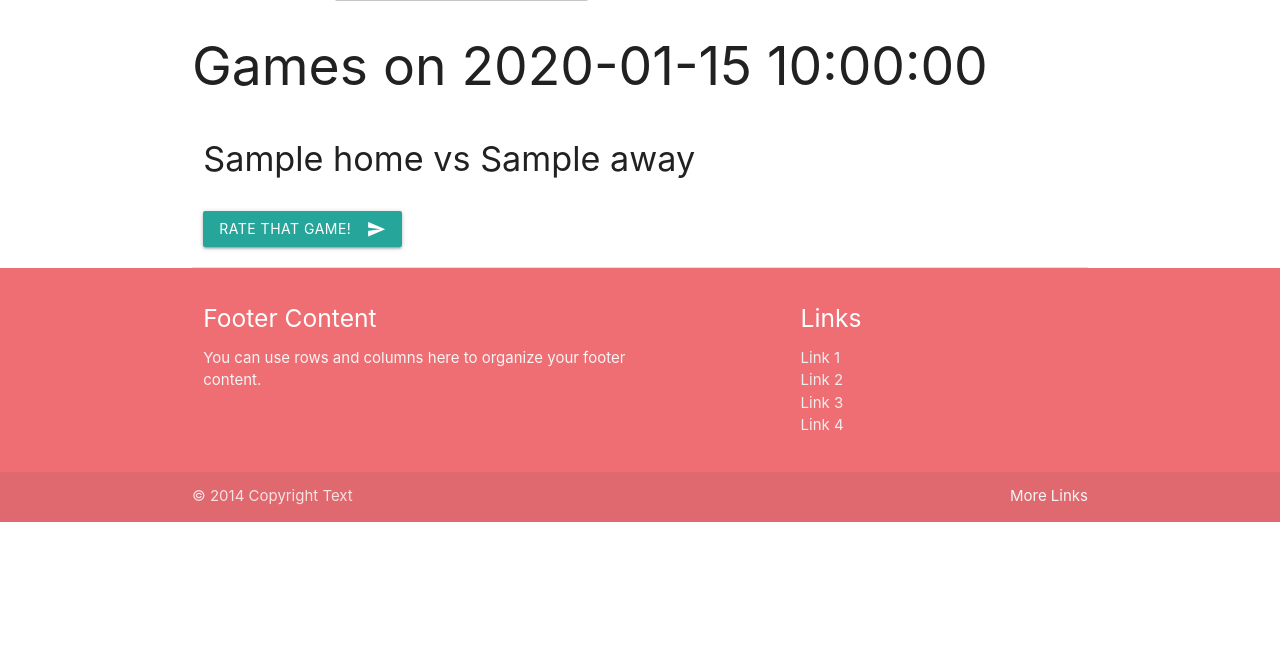
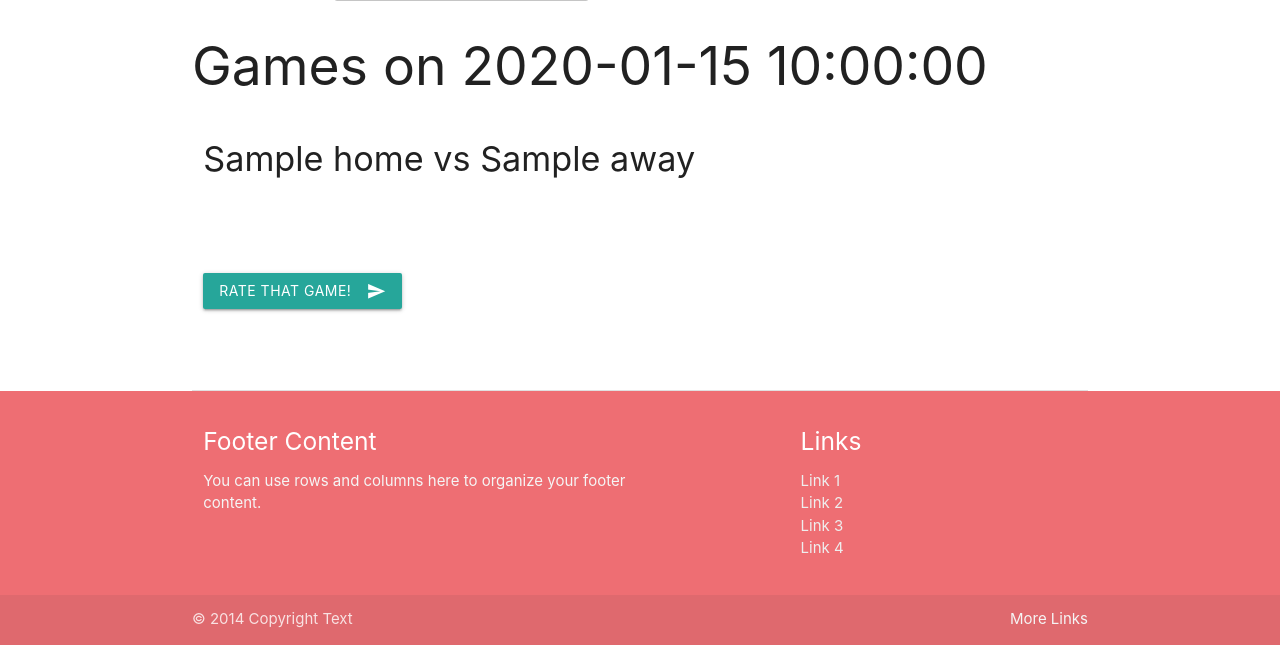
Before and after one commit to jamiebird119/rtg, a Flask app: template templates/date.html in a window 1280 px wide. Shown: the part 437-1082 px from the top of the page. Before the commit the page ends 959 px from the top, so only its background shows below. Run offline with Flask 2, Linux system fonts and the light colour scheme; the template is opened without the code that fills it: most values are stand-ins (such as "Sample title", 1, 10 or a date in 2020); some libraries are stand-ins or nearby versions.

Commit message:
Minor styling changes to buttons and ratings on date page

```diff
--- a/run.py
+++ b/run.py
@@ -76,7 +76,7 @@ def search_schedule(date):
                       "away": doc["away_team"],
                       "id": doc["id"]})
     datetimeobject = datetime.strptime(date, '%Y-%m-%d')
-    newformat = datetimeobject.strftime('%d/%m/%Y')
+    newformat = datetimeobject.strftime('%a %d %b %Y')
     return render_template("date.html", date=newformat, data=games)
 
 
--- a/static/css/style.css
+++ b/static/css/style.css
@@ -4,8 +4,8 @@
   display:contain;
 }
 
-.game{
-    height:150;
+.game button{
+    margin: 4.1rem auto;
 }
 
 .top-ten{
--- a/templates/base.html
+++ b/templates/base.html
@@ -103,7 +103,7 @@
             else{
             var rating = Math.round(data[0]["rating"])
             rating_url = "{{url_for('static', filename='assets/rating.png')}}".replace("rating",rating)
-            el.innerHTML = `<img class="ratings" src=`+ rating_url + `/>  `;
+            el.innerHTML = `<img class="responsive-img ratings" src=`+ rating_url + `/>  `;
             };
           },
         });
--- a/templates/date.html
+++ b/templates/date.html
@@ -20,18 +20,20 @@
   </div>
 </div>
 <div class="row">
-  <div class="col s6 game">
+  <div class="col s4 game">
     <button
       class="btn waves-effect waves-light"
       onclick="rate_game('{{ i.id }}')"
     >
       Rate That Game! <i class="material-icons right">send</i>
     </button>
-    <span class="" id="{{i.id}}"></span>
   </div>
-  <br/>
+  <div class="col s8 game" id="{{i.id}}">
+
+  </div>
+  <br />
 </div>
 <div class="divider"></div>
 {% endfor %} {% endblock %}
-<br/>
+<br />
 <div class="divider"></div>
```
